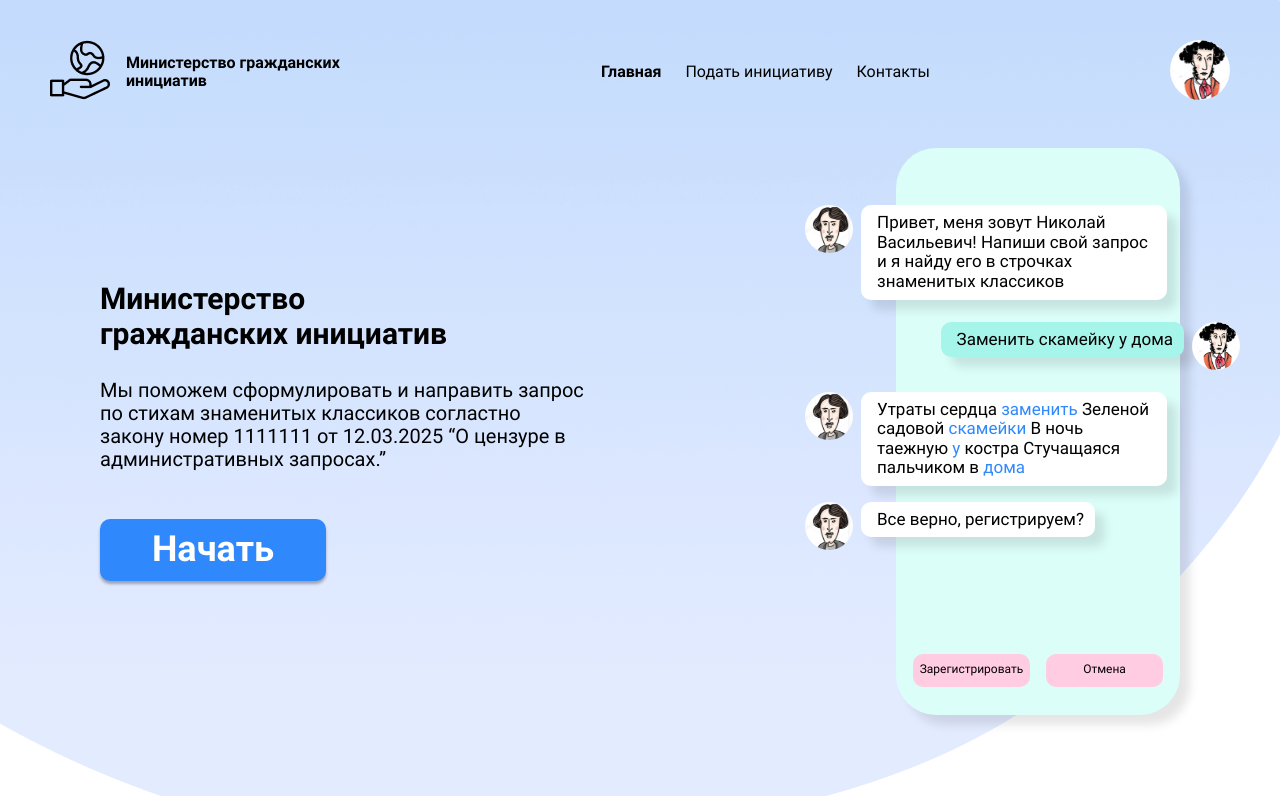
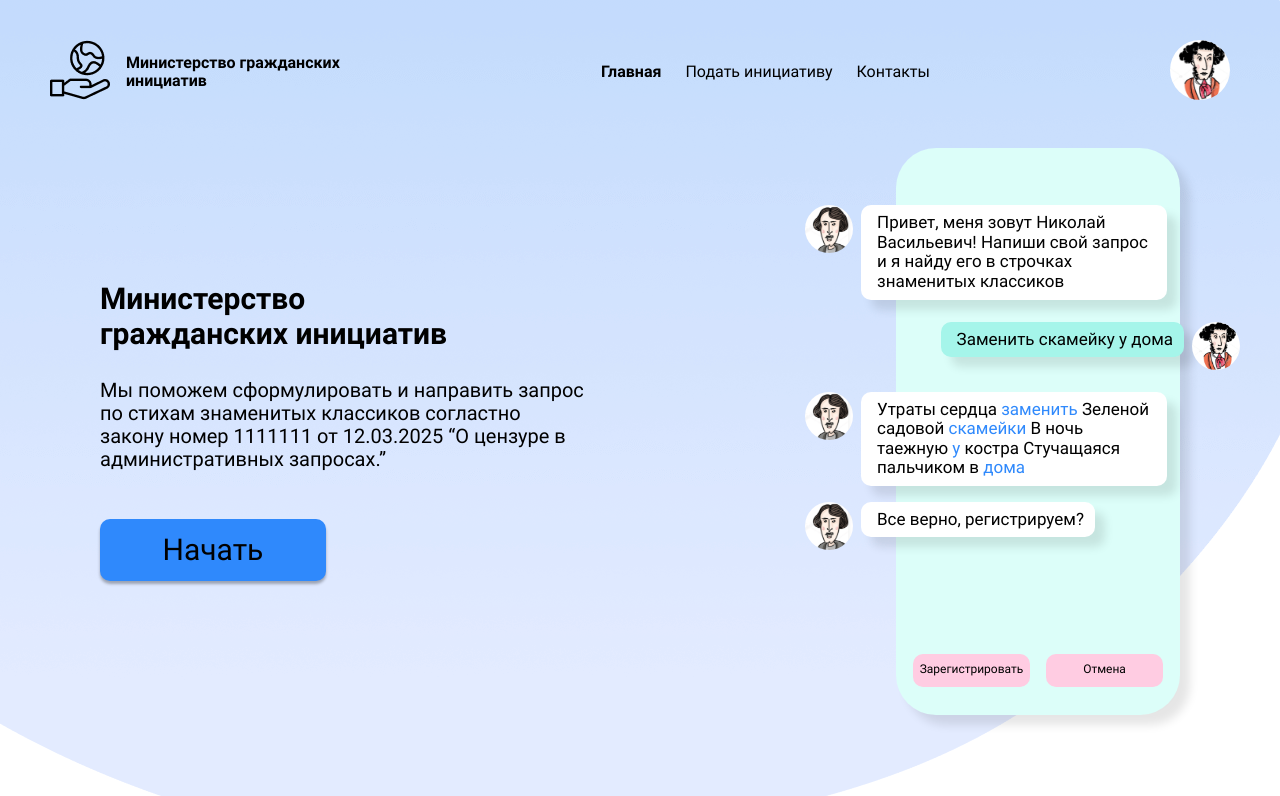
Before and after one commit to HappyMarvin/citizen-poet-2025, a React (Create React App) app: page /#/ in a window 1280 px wide. Shown: the top 796 px of the page. Built offline with nearby package versions, Linux system fonts and the light colour scheme.

Commit message:
Bugfix: ссылки Начать

```diff
--- a/src/components/Header.js
+++ b/src/components/Header.js
@@ -26,7 +26,7 @@ function Header() {
                 <div className="header__text-container">
                     <h1 className="header__title">Министерство гражданских инициатив</h1>
                     <p className="header__description">Мы поможем сформулировать и направить запрос по стихам знаменитых классиков согластно закону номер 1111111 от 12.03.2025 “О цензуре в административных запросах.”</p>
-                    <button className="header__button"><NavLink to="/chat-bot" className="header__button-link">Начать</NavLink></button>
+                    <NavLink to="/chat-bot" className="header__button-link"><button className="header__button">Начать</button></NavLink>
                 </div>
                 <div className="header__phone-container">
                     <div className="header__phone-message-container header__phone-message-container_incoming">
@@ -57,7 +57,7 @@ function Header() {
                         <div className="header__phone-button" type="submit">Зарегистрировать</div>
                         <div className="header__phone-button" type="reset">Отмена</div>
                     </div>
-                    <button className="header__phone-button-mobile"><NavLink to="/chat-bot" className="header__button-link">Начать</NavLink></button>
+                    <NavLink to="/chat-bot" className="header__button-link"><button className="header__phone-button-mobile">Начать</button></NavLink>
                 </div>
             </section>
         </header>
```
Also changed, not shown: 1 other file (tests, documents, lock files or other folders).
